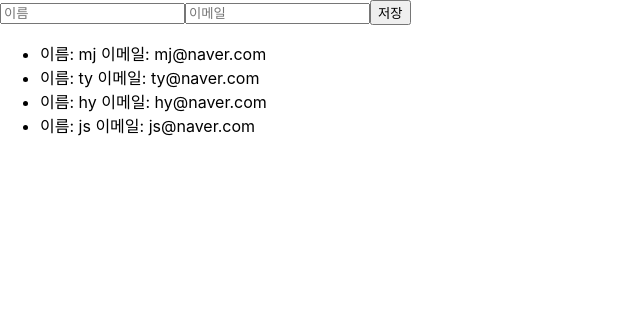
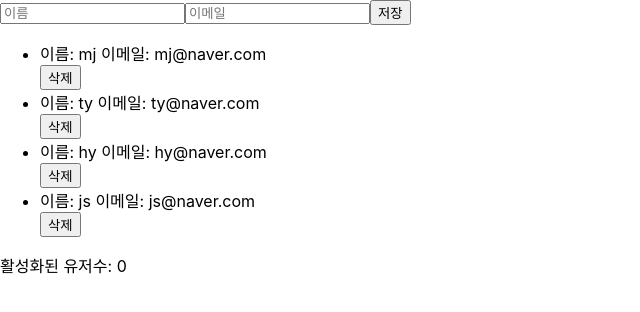
Before and after one commit to DOIF-typark/doif-01, a React (Create React App) app: page / in a window 1280 px wide. Shown: the top 312 px of the page, without its empty margins (0-640 px from the left). Built offline with nearby package versions, Linux system fonts and the light colour scheme.

Commit message:
4일차 useEffect, useMemo, useCallback, React.memo

```diff
--- a/src/App.js
+++ b/src/App.js
@@ -1,4 +1,4 @@
-import React, { useState, useRef } from 'react';
+import React, { useState, useRef, useMemo, useCallback } from 'react';
 import logo from './logo.svg';
 import './App.css';
 import Hello from './components/Hello';
@@ -7,36 +7,46 @@ import Wrapper from './components/Wrapper';
 import Input from './components/Input';
 import UserList from './components/UserList';
 
+function getActiveUser(users) {
+  console.log('카운팅 중...');
+  return users.filter(user => user.active).length;
+}
+
 function App() {
   // const [value, setValue] = useState(); // React의 hook
   const nextId = useRef(5);
   const [inputs, setInputs] = useState({
     name:'',
-    email:''
+    email:'',
+    active: false
   });
 
   const [users, setUsers] = useState([
     {
         id: '1',
         name:'mj',
-        email:'mj@naver.com'
+        email:'mj@naver.com',
+        active: false
     },
     {
         id: '2',
         name:'ty',
-        email:'ty@naver.com'
+        email:'ty@naver.com',
+        active: false
     },
     {
         id: '3',
         name:'hy',
-        email:'hy@naver.com'
+        email:'hy@naver.com',
+        active: false
     },
     {
         id: '4',
         name:'js',
-        email:'js@naver.com'
+        email:'js@naver.com',
+        active: false
     }
-])
+  ])
 
   const onInputChange = (e) => {
     const {name, value} = e.target;
@@ -63,10 +73,26 @@ function App() {
     })
     nextId.current += 1;
   }
+
+  const onToggle = useCallback((id) => {
+    setUsers((users) =>
+      users.map(user => (
+        user.id === id ? {...user, active: !user.active} : user
+      ))
+    );
+  }, []);
+
+  const onRemove = useCallback((id) => {
+    setUsers((users) => users.filter(user => id!==user.id));
+  }, []);
+
+  const count = useMemo(() => getActiveUser(users), [users])
+
   return (
     <>
       <Input inputs={inputs} onInputChange={onInputChange} onAdd={onAdd}/>
-      <UserList users={users}/>
+      <UserList users={users} onToggle={onToggle} onRemove={onRemove}/>
+      <div>활성화된 유저수: {count}</div>
     </>
   );
 }
--- a/src/components/UserList.js
+++ b/src/components/UserList.js
@@ -1,13 +1,38 @@
-import React, { useRef } from 'react';
+import React, { useRef, useEffect } from 'react';
 
-function UserList({users}) {
+const User = React.memo(({user, onToggle, onRemove}) => {
+    console.log('User 리렌더링');
+    useEffect(() => {
+        console.log(`${user.name}이 마운트됨`);
+
+        return () => {
+            console.log(`${user.name}이 언마운트됨`);
+        }
+    }, [user])
+
+    const style = {
+        color: user.active ? 'green' : 'black',
+        cursor: 'pointer'
+    };
+    return (
+        <>
+        <li style={style} onClick={() => onToggle(user.id)}>
+            이름: {user.name} 이메일: {user.email}
+        </li>
+        <button onClick={() => onRemove(user.id)}>삭제</button>
+        </>
+    );
+});
+
+function UserList({users, onToggle, onRemove}) {
 
   return (
-  <ul>
-      {users.map((user, index) => (
-      <li key={user.id}>이름: {user.name} 이메일: {user.email}</li>
-      ))}
-  </ul>);
+    <ul>
+        {users.map((user) => (
+        <User key={user.id} user={user} onToggle={onToggle} onRemove={onRemove}/>
+        ))}
+    </ul>
+  );
 }
 
-export default UserList;
+export default React.memo(UserList);
```
